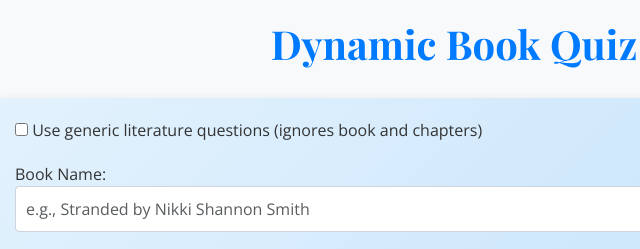
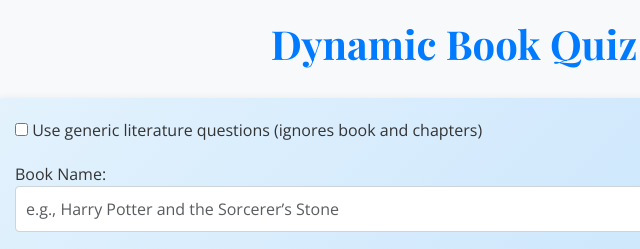
Before and after one commit to yarisolutions/randombookquiz, a website: page public/index.html in a window 1280 px wide. Shown: the top 249 px of the page, 87-727 px from the left. Drawn offline with nearby package versions, Linux system fonts and the light colour scheme.

Commit message:
Update index.html

```diff
--- a/public/index.html
+++ b/public/index.html
@@ -68,7 +68,7 @@
                 </div>
                 <div class="form-group">
                     <label for="bookName">Book Name:</label>
-                    <input type="text" id="bookName" class="form-control" placeholder="e.g., Stranded by Nikki Shannon Smith" required>
+                    <input type="text" id="bookName" class="form-control" placeholder="e.g., Harry Potter and the Sorcerer’s Stone" required>
                 </div>
                 <div class="form-group">
                     <label for="chapters">Chapters:</label>
```
